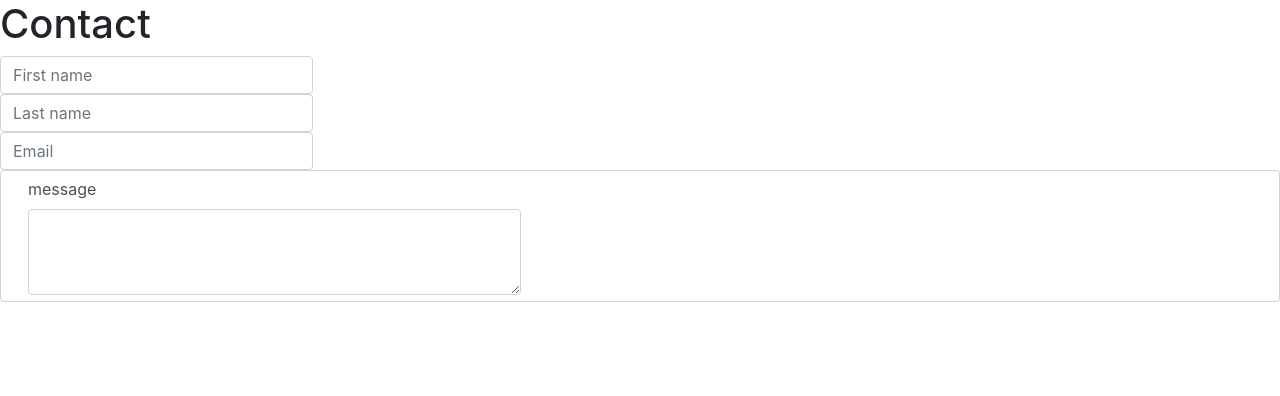
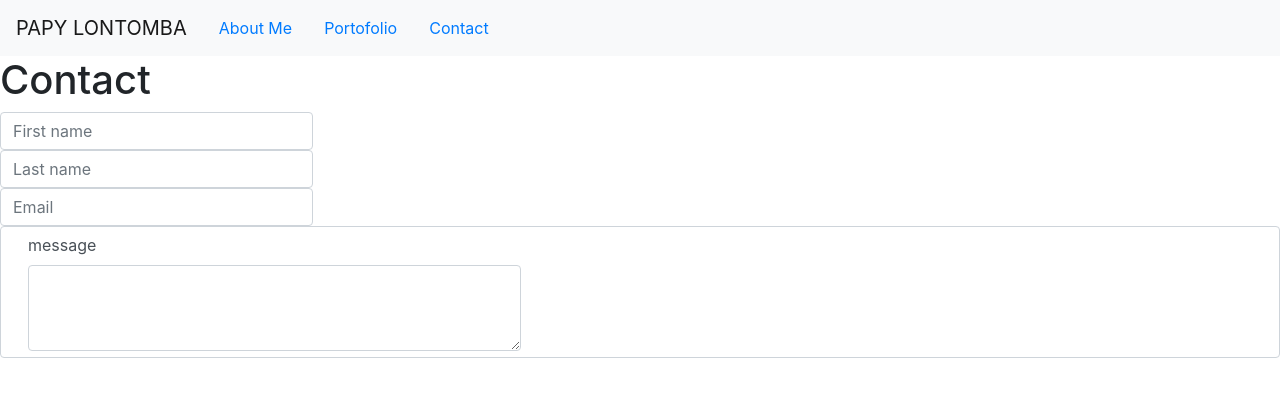
Before and after one commit to papy1974/homewor2_papy_lontomba, a plain HTML site: page contact.html in a window 1280 px wide. Drawn offline with nearby package versions, Linux system fonts and the light colour scheme.

Commit message:
inclus the navigation bar  in both portofolio and contact

```diff
--- a/contact.html
+++ b/contact.html
@@ -13,6 +13,31 @@
   <link rel="stylesheet" href="https://stackpath.bootstrapcdn.com/font-awesome/4.7.0/css/font-awesome.min.css">
   </head>
   <body>
+    <nav class="navbar navbar-expand-lg navbar-light bg-light">
+
+        <!-- logo -->
+        <a class="navbar-brand" href="#">PAPY LONTOMBA</a>
+
+        </button>
+
+          <!-- Collapsible button -->
+          <ul class="nav justify-content-end">
+            <li class="nav-item">
+              <a class="nav-link " href="index.html">About Me</a>
+            </li>
+            <li class="nav-item">
+              <a class="nav-link" href="portofolio.html">Portofolio</a>
+            </li>
+            <li class="nav-item">
+              <a class="nav-link active" href="contact.html">Contact</a>
+            </li>
+
+
+
+          </ul>
+
+        </nav>
+
     <div classe="container">
         <form>
                 <h1>Contact</h1>
```
Also changed, not shown: portofolio.html (+23 -0 lines), toyota_PNG19.png (added), toyota_PNG1938.png (added).
